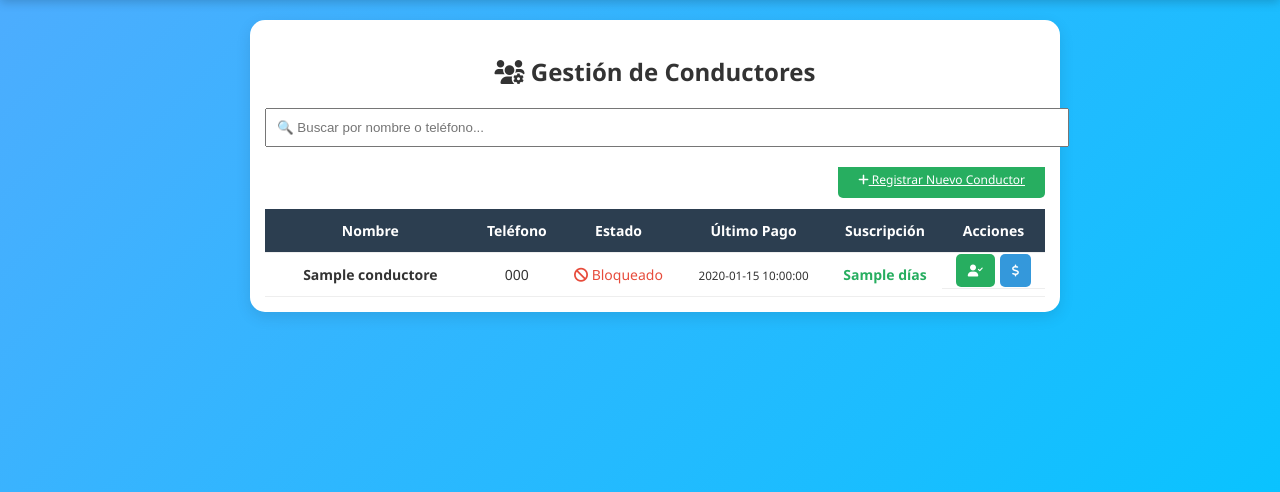
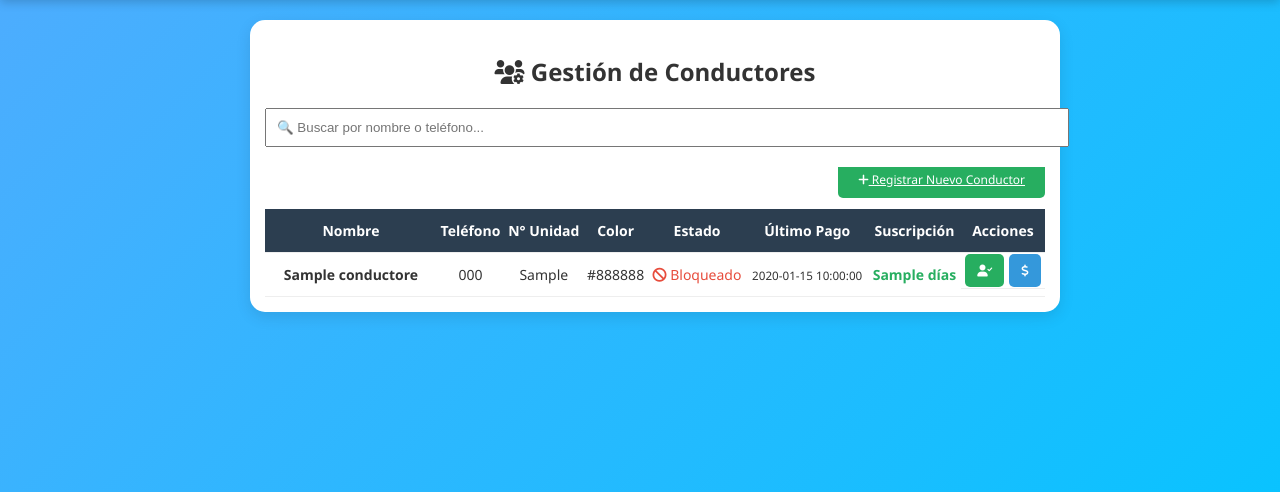
Before and after one commit to robert70-m/moto_appv01, a Flask app: template templates/admin.html in a window 1280 px wide. Shown: the part 59-551 px from the top of the page. Run offline with Flask 3, Linux system fonts and the light colour scheme; the template is opened without the code that fills it: most values are stand-ins (such as "Sample title", 1, 10 or a date in 2020).

Commit message:
actualizar

```diff
--- a/app.py
+++ b/app.py
@@ -158,6 +158,10 @@ def registro_conductor():
         t = request.form.get("telefono")
         p = request.form.get("password")
 
+        # 🆕 nuevos campos
+        numero_unidad = request.form.get("numero_unidad")
+        color_vehiculo = request.form.get("color_vehiculo")
+
         conn = get_db()
 
         existe = conn.execute(
@@ -169,16 +173,21 @@ def registro_conductor():
             conn.close()
             return "Teléfono ya registrado"
 
+        # 🆕 INSERT actualizado
         conn.execute(
-            "INSERT INTO usuarios (nombre, telefono, password, tipo) VALUES (?, ?, ?, 'conductor')",
-            (n, t, p)
+            """INSERT INTO usuarios
+            (nombre, telefono, password, tipo, numero_unidad, color_vehiculo)
+            VALUES (?, ?, ?, 'conductor', ?, ?)""",
+            (n, t, p, numero_unidad, color_vehiculo)
         )
+
         conn.commit()
         conn.close()
 
         return redirect(url_for("login"))
 
     return render_template("registro_conductor.html")
+
 @app.route("/conductor")
 def conductor():
 ##
--- a/templates/admin.html
+++ b/templates/admin.html
@@ -27,6 +27,9 @@
                 <tr style="background: var(--primary); color: white;">
                     <th style="padding: 12px;">Nombre</th>
                     <th>Teléfono</th>
+                    <th>N° Unidad</th>
+                    <th>Color</th>
+
                     <th>Estado</th>
                     <th>Último Pago</th>
                     <th>Suscripción</th>
@@ -39,7 +42,8 @@
                 <tr style="border-bottom: 1px solid #eee;">
                     <td style="padding: 12px;"><b>{{ c.nombre }}</b></td>
                     <td>{{ c.telefono }}</td>
-
+                    <td>{{ c.numero_unidad or '-' }}</td>
+                    <td>{{ c.color_vehiculo or '-' }}</td>
                     <td>
                         {% if c.activo == 1 or c.activo == "1" %}
                             <span class="activo">
--- a/templates/registro_conductor.html
+++ b/templates/registro_conductor.html
@@ -14,7 +14,7 @@
 
         <label style="font-size: 12px; color: #7f8c8d;">Datos de la Unidad:</label>
         <input type="text" name="numero_unidad" placeholder="Número de Unidad (Ej: M-105)" required>
-        <input type="text" name="color_vehiculo" placeholder="Color del vehículo (Ej: Rojo)" required>
+        <input type="text" name="color_unidad" placeholder="Color del unidad (Ej: Rojo)" required>
 
         <button type="submit" style="background:#27ae60; color:white; padding:12px; width:100%; border:none; border-radius:6px; margin-top:10px; font-weight:bold; cursor:pointer;">
             Finalizar Registro
```
